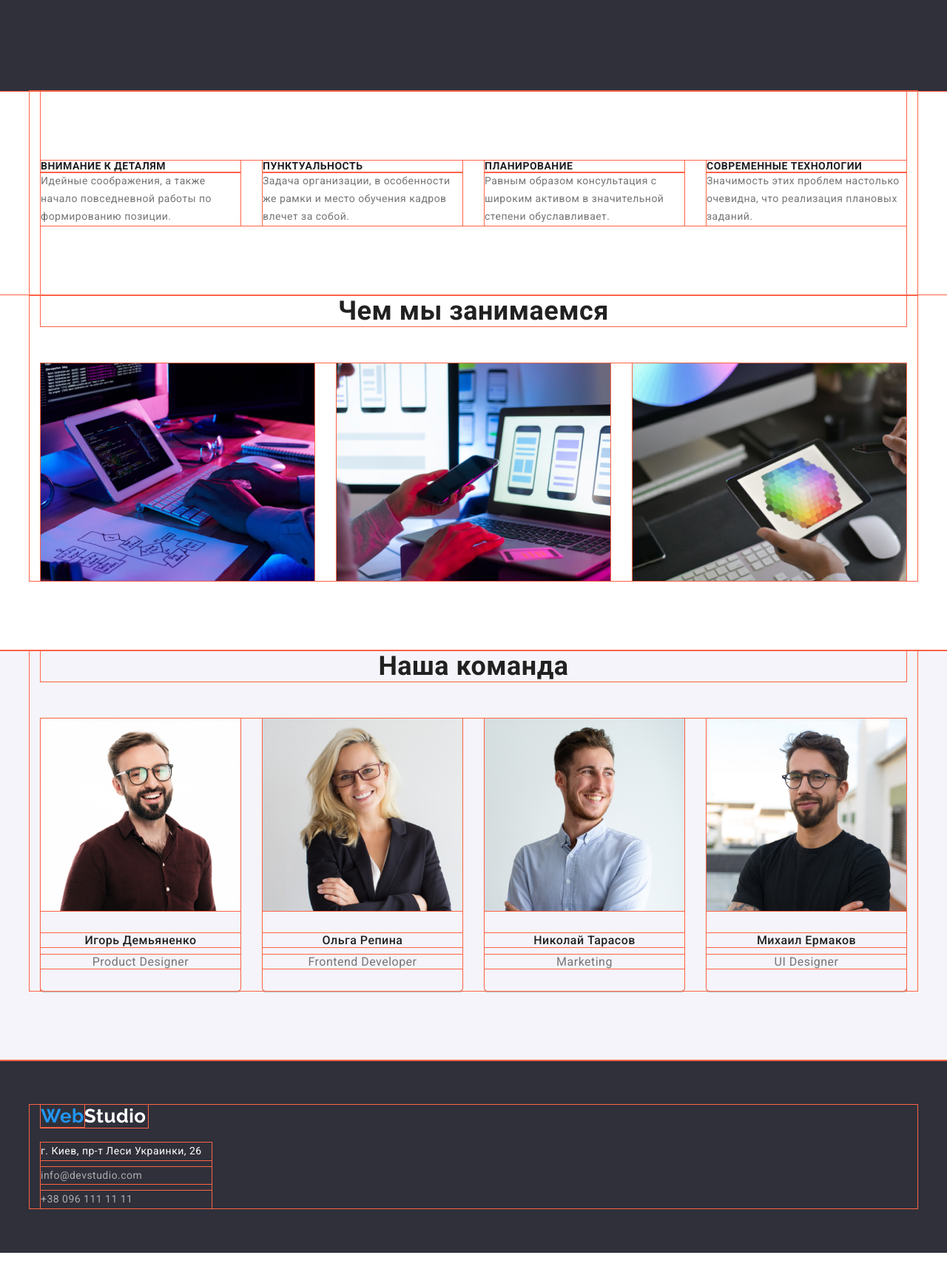
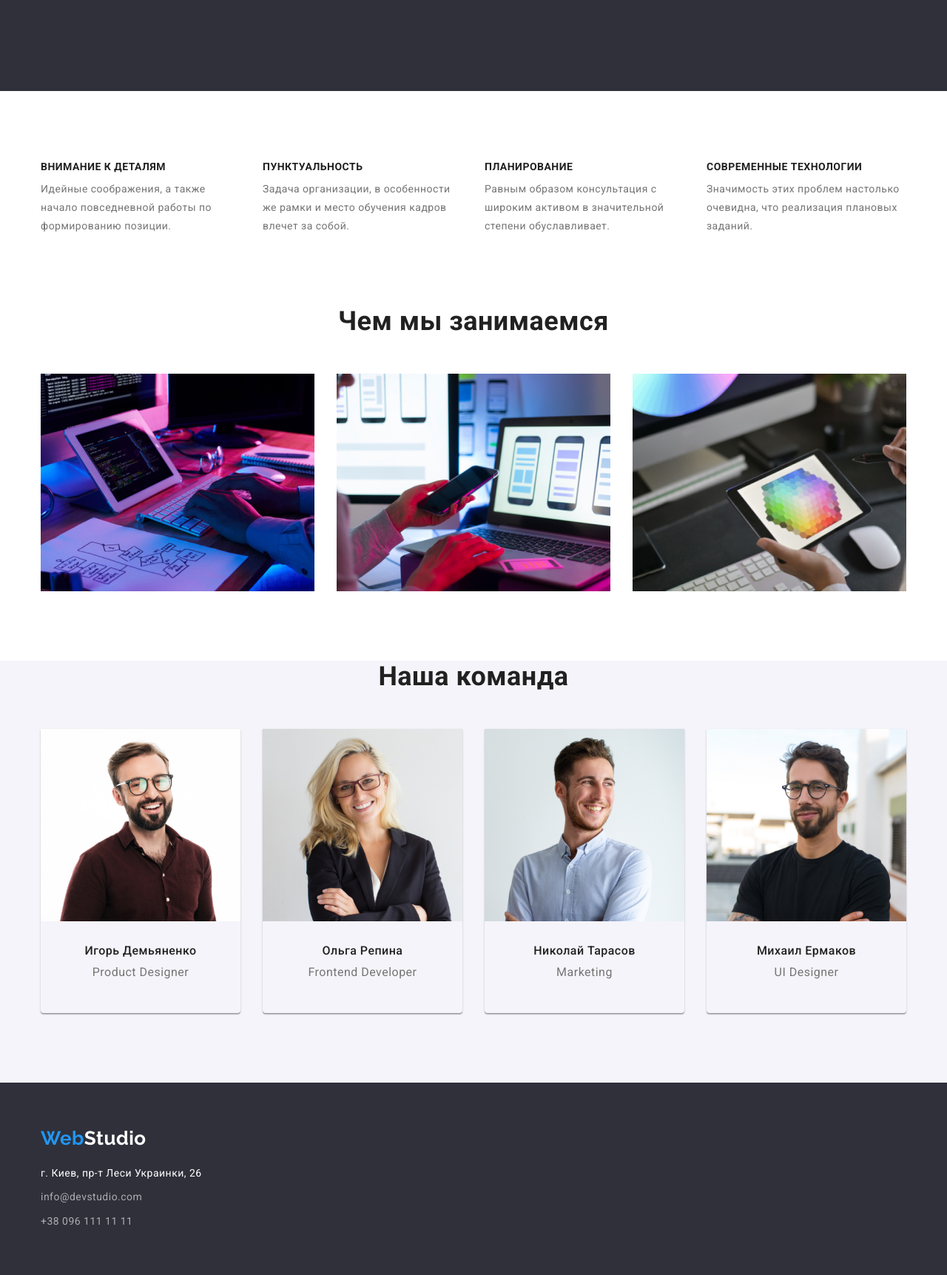
Before and after one commit to yurii-shendryk/goit-markup-hw-03, a plain HTML site: page index.html in a window 1280 px wide. Shown: the part 560-2283 px from the top of the page at 74% size. Before the commit the page ends 2253 px from the top, so only its background shows below. Drawn offline with nearby package versions, Linux system fonts and the light colour scheme.

Commit message:
доробив геометрію всіх елементів

```diff
--- a/css/styles.css
+++ b/css/styles.css
@@ -6,11 +6,12 @@
   --hover-focus-logo-button-color: #2196f3;
   --site-logo-text-color: #000;
   --description-header-link-color: #757575;
+  --border-color: #EEEEEE;
 }
 
-* {
+/* * {
   outline: 1px solid tomato;
-}
+} */
 
 body {
   background-color: var(--main-color);
@@ -182,12 +183,12 @@ padding-bottom: 94px;
 }
 
 .features-item-title {
-  margin: 0;
-  padding: 0;
+  margin-top: 0;
+  margin-bottom: 10px;
 
   font-size: 14px;
   font-weight: 700;
-  line-height: 1.14;
+  line-height: 1.15;
   color: var(--titles-color);
   text-transform: uppercase;
 
@@ -195,9 +196,8 @@ padding-bottom: 94px;
 
 .features-item-description {
   margin: 0;
-  padding: 0;
   font-size: 14px;
-  line-height: 1.7;
+  line-height: 1.79;
   color: var(--description-header-link-color);
 }
 
@@ -240,7 +240,7 @@ padding-bottom: 94px;
 
 .team {
   background-color: var(--team-buttons-bg-color);
-  padding-bottom: 94px;;
+  padding-bottom: 94px;
 }
 
 .team-title {
@@ -262,6 +262,8 @@ padding-bottom: 94px;
 .team-list-item {
   flex-basis: calc((100% - 3 * 30px) / 4);
   margin-right: 30px;
+  padding-bottom: 30px;
+
   text-align: center;
   box-shadow: 0px 1px 3px rgba(0, 0, 0, 0.12), 0px 1px 1px rgba(0, 0, 0, 0.14), 0px 2px 1px rgba(0, 0, 0, 0.2);
   border-radius: 0px 0px 4px 4px;
@@ -269,6 +271,7 @@ padding-bottom: 94px;
 
 .team-list-item:nth-child(4n) {
   margin-right: 0px;
+
 }
 
 
@@ -291,7 +294,6 @@ padding-bottom: 94px;
 
 .team-list-item-description {
   margin-top: 0;
-  margin-bottom: 30px;
 
   font-weight: 400;
   font-size: 16px;
@@ -302,12 +304,12 @@ padding-bottom: 94px;
 .page-footer {
   padding: 60px 0px;
 
+  color: var(--main-color);
   background-color: var(--footer-hero-bg-color);
-  line-height: 24px;
-  color: var(--main-color);
+  font-size: 0;
 }
 
-.footer {
+.flex-footer {
   display: flex;
   flex-direction: column;
 }
@@ -315,40 +317,21 @@ padding-bottom: 94px;
 .page-footer .site-logo {
   margin-right: 0;
   margin-bottom: 20px;
+
   color: var(--main-color);
 }
 
-.page-footer-address {
-  display: flex;
-  flex-direction: column;
-  max-width: 231px;
-
+.address {
+  width: 231px;
   font-style: normal;
+  font-size: 14px;
   line-height: 1.7;
-  font-size: 0;
 }
 
-.page-footer-address span{
-  font-size: 14px;
-  margin-bottom: 9px;
-
-}
-
-.footer-contacts-container {
-  display: flex;
-  flex-direction: column;
-}
-
-.footer-contacts-item {
-  font-size: 0;
-}
-
-.footer-contacts-item:not(:last-child){
-  margin-bottom: 9px;
-}
 
 .footer-contacts-link {
-  display: block;
+  margin-top: 9px;
+
   font-size: 14px;
   font-weight: 400;
   text-decoration: none;
@@ -414,6 +397,9 @@ padding-bottom: 16px;
   flex-basis: calc((100% - 30px * 2) / 3);
   margin-right: 30px;
   margin-bottom: 30px;
+  padding-bottom: 20px;
+
+  border: 1px solid var(--border-color);
 }
 
 .projects-list-item:nth-child(3n){
@@ -428,10 +414,17 @@ padding-bottom: 16px;
   display: block;
   max-width: 100%;
   height: auto;
+  margin-bottom: 20px;
+}
+
+.project-title-container{
+  margin-right: 24px;
+  margin-left: 24px;
 }
 
 .projects-list-item-title {
-  margin: 0;
+  margin-top: 0;
+  margin-bottom: 4px;
   padding: 0;
 
   font-size: 18px;
--- a/index.html
+++ b/index.html
@@ -13,11 +13,10 @@
         <!--Шапка  сайта-->
         <header class="page-header">
                 <div class="container main-nav">
-                        <nav class="nav">
                                 <a  href="index.html" class="site-logo">
                                         <span>Web</span>Studio
                                 </a>
-
+                        <nav class="nav">
                                 <ul class="nav-list">
                                         <li class="nav-list-item">
                                                 <a  href="index.html" class="nav-list-link">Студия</a>
@@ -50,8 +49,8 @@
                 </div>
         </section>
         <!--Особенности-->
-        <div class="container">
-                <section class="features">
+        <section class="features">
+                <div class="container">
                         <ul class="features-list">
                                 <li class="features-item">
                                         <h3 class="features-item-title">внимание к деталям</h3>
@@ -73,9 +72,9 @@
                                         <p class="features-item-description">Значимость этих проблем настолько очевидна, что реализация плановых заданий.</p>
                                 </li>
                         </ul>
+                </div>
+        </section>
 
-                </section>
-        </div>
         <!--Чем  мы  занимаемся-->
 
         <section class="occupation">
@@ -131,26 +130,15 @@
     </main>
         <!--футер-->
         <footer class="page-footer">
-                <div class="container footer">
-                    <a href="./index.html" class="site-logo">
+                <div class="container flex-footer">
+                   <a href="./index.html" class="site-logo">
                         <span>Web</span>Studio
                     </a>
-                    <address class="page-footer-address">
-                                <span>
+                    <address class="address flex-footer">
                                         г. Киев, пр-т Леси Украинки, 26
-                                </span>
-                                <div class="footer-contacts-container">
-                                        <ul class="footer-contacts">
-                                                <li class="footer-contacts-item">
-                                                        <a  href="mailto:info@devstudio.com" class="footer-contacts-link">info@devstudio.com</a>
-                                                </li>
-                                                <li class="footer-contacts-item">
-                                                        <a  href="tel:+380961111111" class="footer-contacts-link">+38 096 111 11 11</a>
-                                                </li>
-                                        </ul>
-                                </div>
+                                <a  href="mailto:info@devstudio.com" class="footer-contacts-link">info@devstudio.com</a>
+                                <a  href="tel:+380961111111" class="footer-contacts-link">+38 096 111 11 11</a>
                     </address>
-
                 </div>
          </footer>
 </body>
```
Also changed, not shown: portfolio.html (+24 -5 lines).
